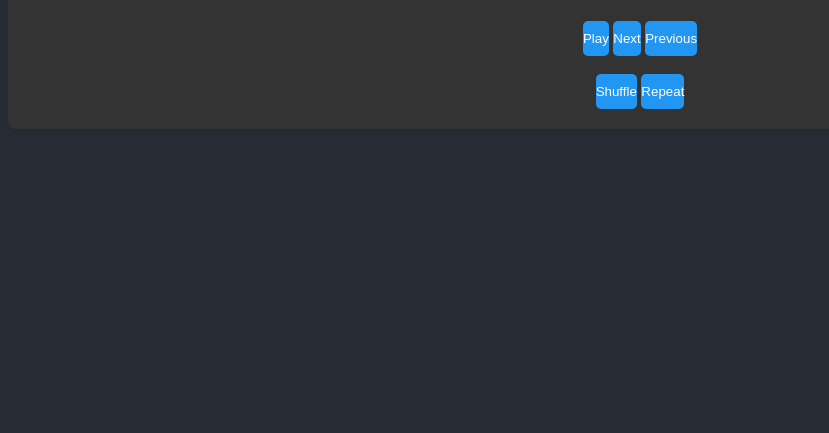
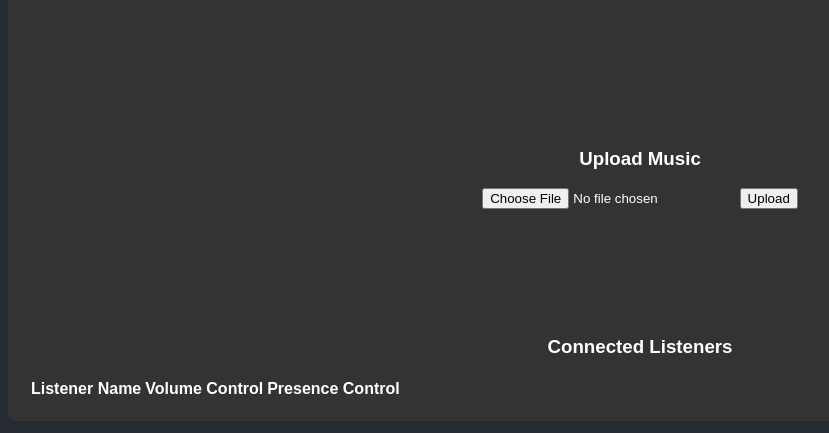
Before and after one commit to anshuman365/flask-app, a Flask app: template templates/room2.html in a window 1280 px wide. Shown: the part 135-568 px from the top of the page, without its empty margins (0-829 px from the left). Run offline with Flask 3, Linux system fonts and the light colour scheme; the template is opened without the code that fills it, so the values that code supplies are empty; parts of the project's set-up code (start-up, migrations or seed data) failed here and were passed over; some libraries are stand-ins or nearby versions.

Commit message:
Update room2.html

```diff
--- a/templates/room2.html
+++ b/templates/room2.html
@@ -29,9 +29,29 @@
             <label for="seekbar">Seekbar:</label>
             <input type="range" id="seekbar" value="0" step="1" min="0">
         </div>
-
+<br><br><br><br><br><br>
+	<h3>Upload Music</h3>
+<form action="/upload" method="post" enctype="multipart/form-data">
+    <input type="file" name="file" accept=".mp3, .wav, .ogg" required>
+    <button type="submit">Upload</button>
+</form>
+<br><br><br><br><br><br>
         <!-- Listener Management Dashboard -->
         <div id="listenerDashboard" style="display: {{ 'block' if role == 'Player' else 'none' }}">
+        	        <!-- Playback Controls (Universal) -->
+        <div class="controls">
+            <button id="playPause" class="button">Play</button>
+            <button id="next" class="button">Next</button>
+            <button id="prev" class="button">Previous</button>
+            <br><br>
+            <button id="shuffle" class="button">Shuffle</button>
+            <button id="repeat" class="button">Repeat</button>
+        </div>
+
+        <audio id="audioPlayer" controls style="display: none; align:center;">
+            <source id="audioSource" type="audio/mp3">
+        </audio>
+    </div>
             <h3>Connected Listeners</h3>
             <table id="listenerTable">
                 <thead>
@@ -47,20 +67,7 @@
             </table>
         </div>
 
-        <!-- Playback Controls (Universal) -->
-        <div class="controls">
-            <button id="playPause" class="button">Play</button>
-            <button id="next" class="button">Next</button>
-            <button id="prev" class="button">Previous</button>
-            <br><br>
-            <button id="shuffle" class="button">Shuffle</button>
-            <button id="repeat" class="button">Repeat</button>
-        </div>
 
-        <audio id="audioPlayer" controls style="display: none;">
-            <source id="audioSource" type="audio/mp3">
-        </audio>
-    </div>
 
     <script>
         const socket = io.connect();
```
